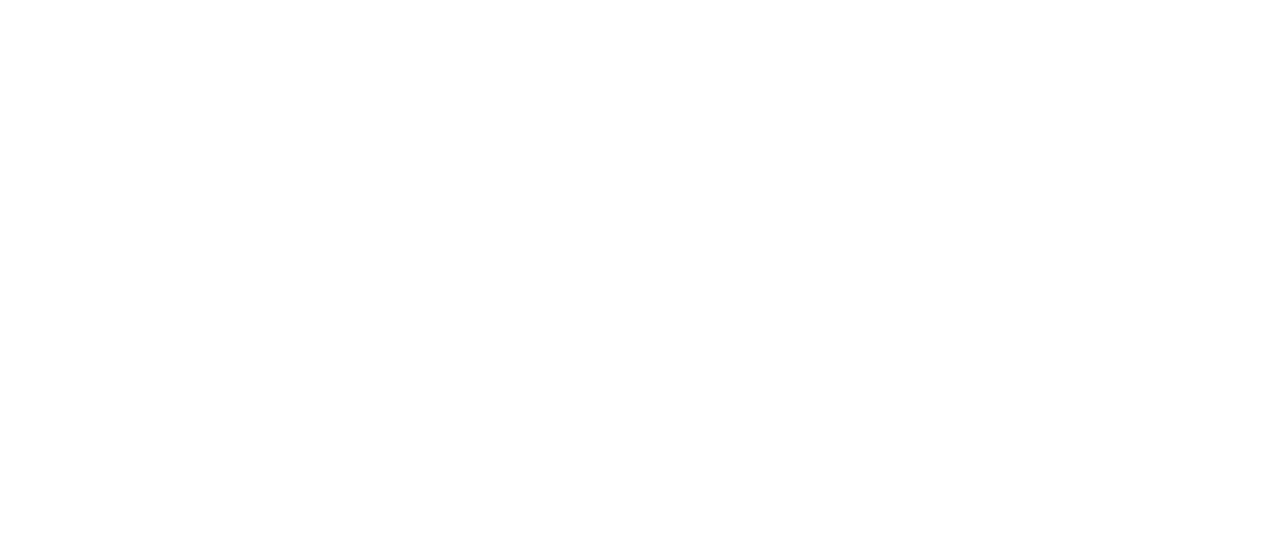
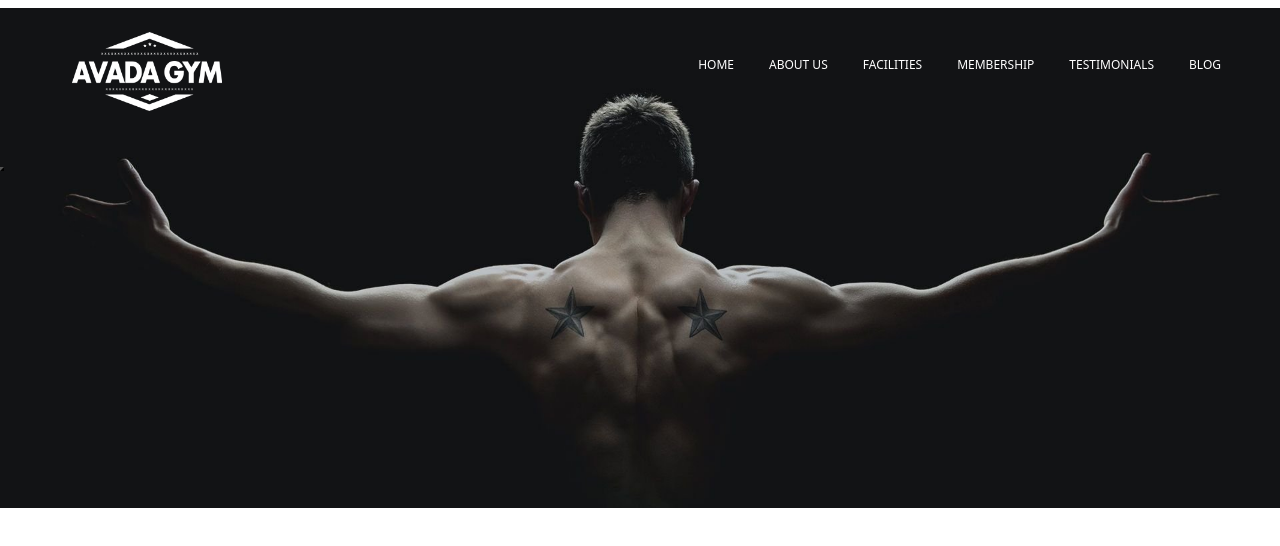
Before and after one commit to Selenejpg/proj-html-vuejs, a Vue app: page / in a window 1280 px wide. Shown: the top 546 px of the page. Built offline with nearby package versions, Linux system fonts and the light colour scheme.

Commit message:
prima parte header completa + variabili create

```diff
--- a/src/App.vue
+++ b/src/App.vue
@@ -26,6 +26,7 @@
 <style lang="scss">
 
 @import "bootstrap/dist/css/bootstrap.min.css";
+@import "./components/style/variabili.scss";
 
 *{
   margin: 0;
--- a/src/components/HeaderComp.vue
+++ b/src/components/HeaderComp.vue
@@ -1,5 +1,49 @@
 <template>
   <header>
+    <!-- Header logo e menu -->
+    <div class="p-4 mt-2 d-flex justify-content-between align-items-center">
+      <!-- logo -->
+      <div>
+        <img class="logo-ayada ms-5" src="../assets/img/gym_logo_1x.png" alt="">
+      </div>
+
+      <!-- menu da dinamicizzare -->
+      <div>
+        <ul class="d-flex">
+          <li>
+            <a href="">HOME</a>
+          </li>
+          <li>
+            <a href="">ABOUT US</a>
+          </li>
+          <li>
+            <a href="">FACILITIES</a>
+          </li>
+          <li>
+            <a href="">MEMBERSHIP</a>
+          </li>
+          <li>
+            <a href="">TESTIMONIALS</a>
+          </li>
+          <li>
+            <a href="">BLOG</a>
+          </li>
+        </ul>
+      </div>
+    </div>
+
+    <!-- titolo -->
+    <div>
+      <h1></h1>
+    </div>
+
+    <!-- paragrafo sottostante e bottone -->
+    <div>
+      <div>
+        <p></p>
+        <button></button>
+      </div>
+    </div>
 
   </header>
 </template>
@@ -12,5 +56,31 @@
 </script>
 
 <style scoped lang="scss">
- /*Inserire style componente*/
+@import "./style/variabili.scss";
+
+  header{
+    height: 500px;
+    background-image: url(../assets/img/home-banner.jpg);
+    background-repeat: no-repeat;
+    background-size: cover;
+  }
+
+  .logo-ayada{
+    width: 150px;
+  }
+
+  ul{
+    list-style-type: none;
+  }
+
+  a{
+    text-decoration: none;
+    color: white;
+    margin-right: 35px;
+    font-size: 12px;
+  }
+
+  a:hover{
+    color: $chestnutrose;
+  }
 </style>
--- /dev/null
+++ b/src/components/style/variabili.scss
@@ -0,0 +1,15 @@
+$shark: #252a2d;
+$chestnutrose: #d5625f;
+$chestrosevibrant: #d3615e;
+$white: #fefefe;
+$dovegrey: #6b6b6b;
+$edward: #aeafae;
+$hockeypokey: #d8bc29;
+$oldrose: #c88a80;
+$pinecone: #70625b;
+$oslogray: #899696;
+$regentgray: #7e8995;
+$thatch: #b4a394;
+$irishcoffee: #632927;
+$woodsmoke:#070809;
+$antiquebrass: #c2856c
```
